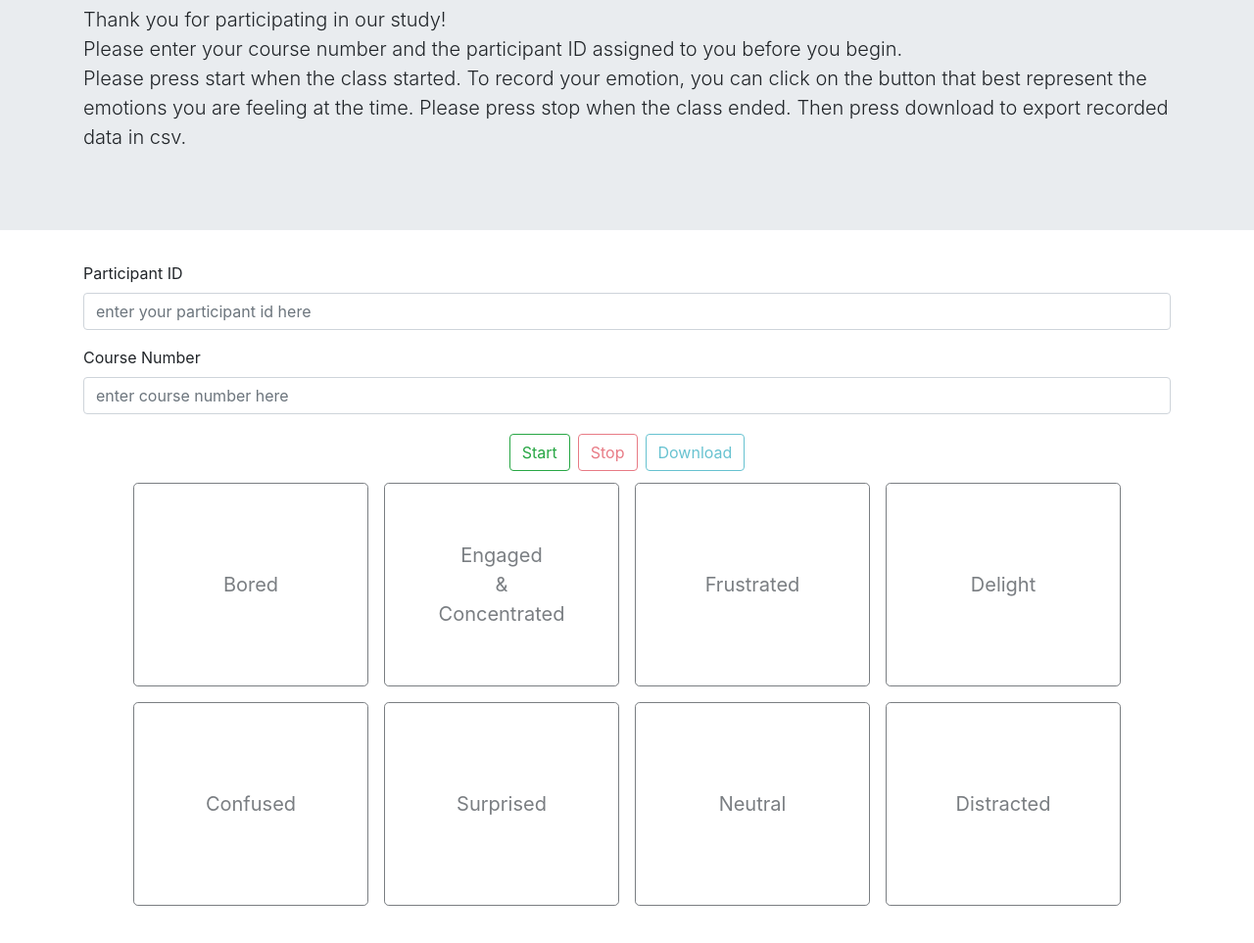
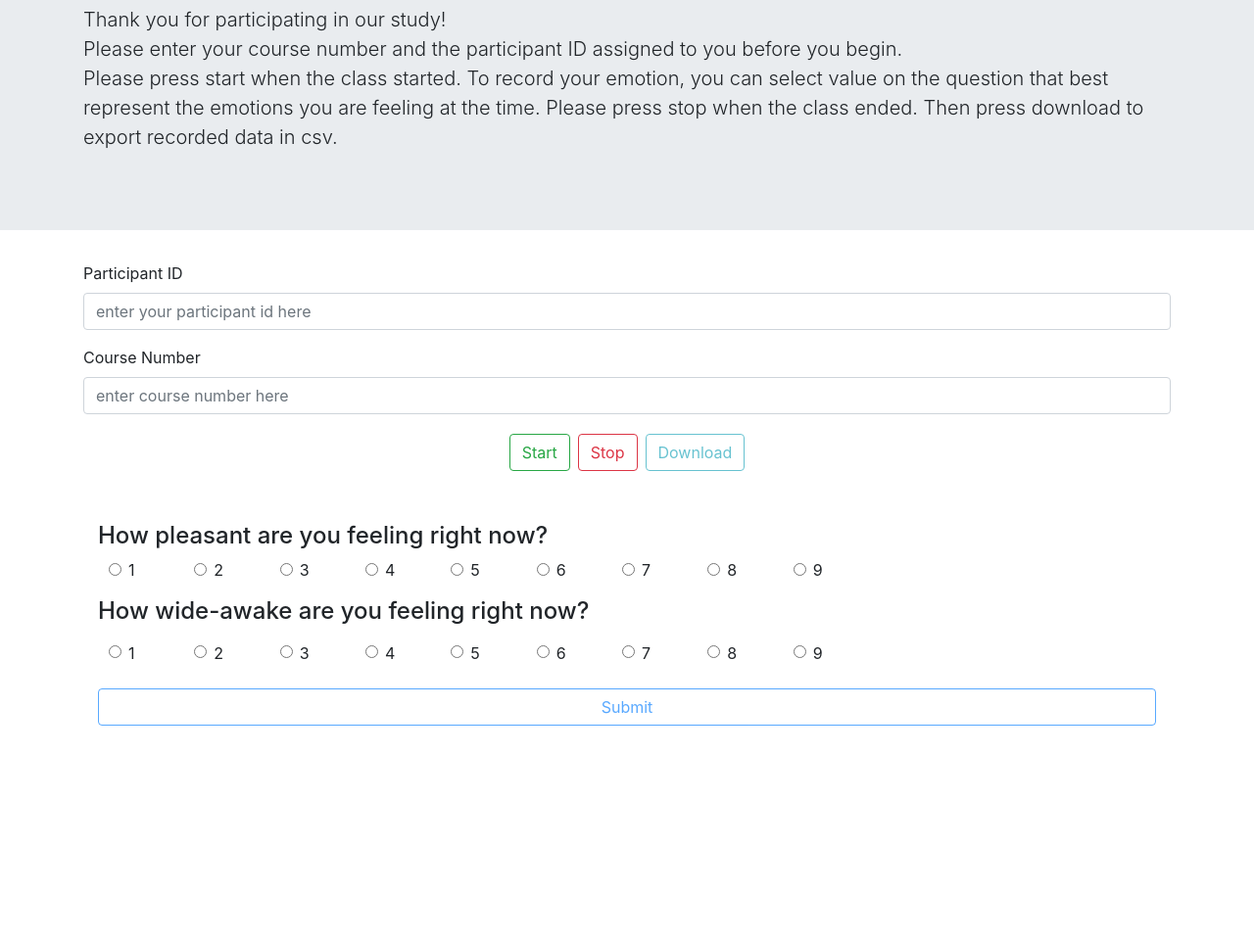
Before and after one commit to RuiheOnRails/EMAv2, a plain HTML site: page index.html in a window 1280 px wide. Shown: the part 115-1078 px from the top of the page at 98% size. After the commit the page ends 904 px from the top, so only its background shows below. Drawn offline with nearby package versions, Linux system fonts and the light colour scheme.

Commit message:
added scale radio buttons

```diff
--- a/index.html
+++ b/index.html
@@ -16,7 +16,7 @@
                 <p class="lead">Thank you for participating in our study! <br>
                 Please enter your course number and the participant ID assigned to you before you begin.
                 <br>
-                Please press start when the class started. To record your emotion, you can click on the button that best represent the emotions you are feeling at the time. Please press stop when the class ended. Then press download to export recorded data in csv.
+                Please press start when the class started. To record your emotion, you can select value on the question that best represent the emotions you are feeling at the time. Please press stop when the class ended. Then press download to export recorded data in csv.
                 </p>
             </div>
     </div>
@@ -35,19 +35,143 @@
         <div id="controlButtons"class="d-flex justify-content-center flex-wrap">
             <button id="btnStart" name="Start" type="button" class="btn btn-outline-success m-1">Start</button>
             <button id="btnStop" name="Stop" type="button" class="btn btn-outline-danger m-1">Stop</button>
-            <!-- <button id="btnReset" type="button" class="btn btn-outline-warning m-1">Reset</button> -->
             <button id="btnDownload" type="button" class="btn btn-outline-info m-1">Download</button>
         </div>
 
-        <div id="emotionButtons"class="d-flex justify-content-center flex-wrap">
-            <button name="Bored"id="btnBore" type="button" class="btn btn-outline-dark btn-lg custBtn">Bored</button>
-            <button name="Engaged and Concentrated" id="btnEnCo" type="button" class="btn btn-outline-dark btn-lg custBtn">Engaged <br> & <br> Concentrated</button>
-            <button name="Frustrated" id="btnFrus" type="button" class="btn btn-outline-dark btn-lg custBtn">Frustrated</button>
-            <button name="Delight" id="btnDeli" type="button" class="btn btn-outline-dark btn-lg custBtn">Delight</button>
-            <button name="Confused" id="btnConf" type="button" class="btn btn-outline-dark btn-lg custBtn">Confused</button>
-            <button name="Surprised" id="btnSupr" type="button" class="btn btn-outline-dark btn-lg custBtn">Surprised</button>
-            <button name="Neutral" id="btnNeut" type="button" class="btn btn-outline-dark btn-lg custBtn">Neutral</button>
-            <button name="Distracted" id="btnDist" type="button" class="btn btn-outline-dark btn-lg custBtn">Distracted</button>
+        <div class="container container-fluid mt-5">
+            <h4> How pleasant are you feeling right now?</h4>
+            <div class="row mx-3 valenceRadGroup">
+                <div class="col-4 col-md-3 col-lg-1">
+                    <input class="form-check-input" type="radio" name="valenceRad" id="valence1" value="1">
+                    <label class="form-check-label" for="valence1">
+                        1
+                    </label>
+                </div>
+
+                <div class="col-4 col-md-3 col-lg-1 ">
+                    <input class="form-check-input" type="radio" name="valenceRad" id="valence2" value="2">
+                    <label class="form-check-label" for="valence2">
+                        2
+                    </label>
+                </div>
+
+                <div class="col-4 col-md-3 col-lg-1 ">
+                    <input class="form-check-input" type="radio" name="valenceRad" id="valence3" value="3">
+                    <label class="form-check-label" for="valence3">
+                        3
+                    </label>
+                </div>
+
+                <div class="col-4 col-md-3 col-lg-1 ">
+                    <input class="form-check-input" type="radio" name="valenceRad" id="valence4" value="4">
+                    <label class="form-check-label" for="valence4">
+                        4
+                    </label>
+                </div>
+
+                <div class="col-4 col-md-3 col-lg-1 ">
+                    <input class="form-check-input" type="radio" name="valenceRad" id="valence5" value="5">
+                    <label class="form-check-label" for="valence5">
+                        5
+                    </label>
+                </div>
+
+                <div class="col-4 col-md-3 col-lg-1 ">
+                    <input class="form-check-input" type="radio" name="valenceRad" id="valence6" value="6">
+                    <label class="form-check-label" for="valence6">
+                        6
+                    </label>
+                </div>
+
+                <div class="col-4 col-md-3 col-lg-1 ">
+                    <input class="form-check-input" type="radio" name="valenceRad" id="valence7" value="7">
+                    <label class="form-check-label" for="valence7">
+                        7
+                    </label>
+                </div>
+
+                <div class="col-4 col-md-3 col-lg-1 ">
+                    <input class="form-check-input" type="radio" name="valenceRad" id="valence8" value="8">
+                    <label class="form-check-label" for="valence8">
+                        8
+                    </label>
+                </div>
+
+                <div class="col-4 col-md-3 col-lg-1 ">
+                    <input class="form-check-input" type="radio" name="valenceRad" id="valence9" value="9">
+                    <label class="form-check-label" for="valence9">
+                        9
+                    </label>
+                </div>
+            </div>
+
+            <h4 class="my-3"> How wide-awake are you feeling right now?</h4>
+            <div class="row mx-3 arousalRadGroup">
+                <div class="col-4 col-md-3 col-lg-1">
+                    <input class="form-check-input" type="radio" name="arousalRad" id="valence1" value="1">
+                    <label class="form-check-label" for="valence1">
+                        1
+                    </label>
+                </div>
+
+                <div class="col-4 col-md-3 col-lg-1">
+                    <input class="form-check-input" type="radio" name="arousalRad" id="arousal2" value="2">
+                    <label class="form-check-label" for="arousal2">
+                        2
+                    </label>
+                </div>
+
+                <div class="col-4 col-md-3 col-lg-1">
+                    <input class="form-check-input" type="radio" name="arousalRad" id="arousal3" value="3">
+                    <label class="form-check-label" for="arousal3">
+                        3
+                    </label>
+                </div>
+
+                <div class="col-4 col-md-3 col-lg-1">
+                    <input class="form-check-input" type="radio" name="arousalRad" id="arousal4" value="4">
+                    <label class="form-check-label" for="arousal4">
+                        4
+                    </label>
+                </div>
+
+                <div class="col-4 col-md-3 col-lg-1">
+                    <input class="form-check-input" type="radio" name="arousalRad" id="arousal5" value="5">
+                    <label class="form-check-label" for="arousal5">
+                        5
+                    </label>
+                </div>
+
+                <div class="col-4 col-md-3 col-lg-1">
+                    <input class="form-check-input" type="radio" name="arousalRad" id="arousal6" value="6">
+                    <label class="form-check-label" for="arousal6">
+                        6
+                    </label>
+                </div>
+
+                <div class="col-4 col-md-3 col-lg-1">
+                    <input class="form-check-input" type="radio" name="arousalRad" id="arousal7" value="7">
+                    <label class="form-check-label" for="arousal7">
+                        7
+                    </label>
+                </div>
+
+                <div class="col-4 col-md-3 col-lg-1">
+                    <input class="form-check-input" type="radio" name="arousalRad" id="arousal8" value="8">
+                    <label class="form-check-label" for="arousal8">
+                        8
+                    </label>
+                </div>
+
+                <div class="col-4 col-md-3 col-lg-1">
+                    <input class="form-check-input" type="radio" name="arousalRad" id="arousal9" value="9">
+                    <label class="form-check-label" for="arousal9">
+                        9
+                    </label>
+                </div>
+            </div>
+
+            <button id="btnSubmit" class="btn btn-outline-primary btn-block mt-4" type="submit">Submit</button>
         </div>
     </div>
 
@@ -55,11 +179,11 @@
 
     </div>
 
-    <div class="modal fade" id="requiredModal" tabindex="-1" role="dialog" aria-labelledby="exampleModalLongTitle" aria-hidden="true">
+    <div class="modal fade" id="requiredModal" tabindex="-1" role="dialog"  aria-hidden="true">
         <div class="modal-dialog" role="document">
           <div class="modal-content">
             <div class="modal-header">
-              <h5 class="modal-title" id="exampleModalLongTitle">Enter Required Fields</h5>
+              <h5 class="modal-title">Enter Required Fields</h5>
               <button type="button" class="close" data-dismiss="modal" aria-label="Close">
                 <span aria-hidden="true">&times;</span>
               </button>
@@ -73,6 +197,25 @@
           </div>
         </div>
       </div>
+
+      <div class="modal fade" id="selectValueModal" tabindex="-1" role="dialog"  aria-hidden="true">
+        <div class="modal-dialog" role="document">
+            <div class="modal-content">
+            <div class="modal-header">
+                <h5 class="modal-title">Select value under question</h5>
+                <button type="button" class="close" data-dismiss="modal" aria-label="Close">
+                <span aria-hidden="true">&times;</span>
+                </button>
+            </div>
+            <div class="modal-body">
+                Select at least one value under each question
+            </div>
+            <div class="modal-footer">
+                <button type="button" class="btn btn-secondary" data-dismiss="modal">Close</button>
+            </div>
+            </div>
+        </div>
+        </div>
 </body>
 <script src="https://code.jquery.com/jquery-3.3.1.slim.min.js" integrity="sha384-q8i/X+965DzO0rT7abK41JStQIAqVgRVzpbzo5smXKp4YfRvH+8abtTE1Pi6jizo" crossorigin="anonymous"></script>
 <script src="https://cdnjs.cloudflare.com/ajax/libs/popper.js/1.14.3/umd/popper.min.js" integrity="sha384-ZMP7rVo3mIykV+2+9J3UJ46jBk0WLaUAdn689aCwoqbBJiSnjAK/l8WvCWPIPm49" crossorigin="anonymous"></script>
--- a/index.js
+++ b/index.js
@@ -1,23 +1,28 @@
 var trackingData = [];
 var partID = "";
 var courseID = "";
-var btnIdToNameMap = new Map();
-btnIdToNameMap.set("btnBore", "Bored");
-btnIdToNameMap.set("btnEnCo", "Engaged and Concentrated");
-btnIdToNameMap.set("btnFrus", "Frustrated");
-btnIdToNameMap.set("btnDeli", "Delight");
-btnIdToNameMap.set("btnConf", "Confused");
-btnIdToNameMap.set("btnSupr", "Surprised");
-btnIdToNameMap.set("btnNeut", "Neutral");
-btnIdToNameMap.set("btnStop", "Stop");
-btnIdToNameMap.set("btnDist", "Distracted")
+
+// var slider = new Slider("#ex13", {
+//     ticks: [0, 100, 200, 300, 400],
+//     ticks_labels: ['$0', '$100', '$200', '$300', '$400'],
+//     ticks_snap_bounds: 30
+// });
 
 function addEventListenerToBtns(){
-    btnIdToNameMap.forEach((v, k) => {
-        document.getElementById(k).addEventListener("click", e => {
-            e.preventDefault();
-            addToTrackingData(v,getCurrentTimeInString());
-        });
+    document.getElementById("btnSubmit").addEventListener("click", (e) => {
+        e.preventDefault();
+        let val = getRadioValue("valenceRad");
+        let aro = getRadioValue("arousalRad");
+
+        if(val == "" || aro == ""){
+            showSelectValueModal();
+        }else{
+            addToTrackingData(val, aro, getCurrentTimeInString());
+        }
+    });
+
+    document.getElementById("btnStop").addEventListener("click", (e) => {
+        addToTrackingData("STOP", "STOP", getCurrentTimeInString());
     });
 
     document.getElementById("btnStart").addEventListener("click", (e) =>{
@@ -28,46 +33,39 @@ function addEventListenerToBtns(){
         if(partID === "" || courseID === ""){
             showModal();
         }else{
-            addToTrackingData("Start",getCurrentTimeInString());
+            addToTrackingData("START", "START", getCurrentTimeInString());
             enableBtns();
             lockRequiredForm();
             document.getElementById("btnStart").setAttribute("disabled", true);
         }
     });
 
-    // document.getElementById("btnReset").addEventListener("click", (e) =>{
-    //     e.preventDefault();
-    //     document.getElementById("btnStart").removeAttribute("disabled");
-    //     disableBtns();
-    //     enableRequiredForm();
-    //     trackingData = [];
-    // });
-
     document.getElementById("btnDownload").addEventListener("click", (e) =>{
         e.preventDefault();
         convertArrayOfObjectsToCSV(trackingData);
         downloadCSV({"filename": partID});
-        // document.getElementById("btnReset").click();
     });
+}
+
+function getRadioValue(radGroupName){
+    let retValue = "";
+    document.getElementsByName(radGroupName).forEach(el => {
+        if(el.checked == true){
+            retValue =  el.value
+        }
+    });
+    return retValue;
 }
 
 //true or false does not matter in this function, to re-enable button, attribute disabled must be removed
 function disableBtns() {
-    btnIdToNameMap.forEach((v, k) => {
-        document.getElementById(k).setAttribute("disabled", true);
-    });
-
-    // document.getElementById("btnReset").setAttribute("disabled", true);
     document.getElementById("btnDownload").setAttribute("disabled", true);
+    document.getElementById("btnSubmit").setAttribute("disabled", true);
 }
 
 function enableBtns() {
-    btnIdToNameMap.forEach((v, k) => {
-        document.getElementById(k).removeAttribute("disabled");
-    })
-
-    // document.getElementById("btnReset").removeAttribute("disabled");
     document.getElementById("btnDownload").removeAttribute("disabled");
+    document.getElementById("btnSubmit").removeAttribute("disabled");
 }
 
 function lockRequiredForm(){
@@ -135,17 +133,19 @@ function getCurrentTimeInString(){
     return (new Date).toLocaleString();
 }
 
-function addToTrackingData(emotion, time){
+function addToTrackingData(val, aro, time){
     var obj = {
         PartID: "",
         CourseID: "",
-        Emotion: "",
+        Valence: "",
+        Arousal: "",
         Date: "",
         TimeStamp: ""
     };
     obj.PartID = partID;
     obj.CourseID = courseID;
-    obj.Emotion = emotion;
+    obj.Valence = val;
+    obj.Arousal = aro;
     obj.Date = time;
     trackingData.push(obj);
 }
@@ -162,5 +162,9 @@ function showModal(){
     });
 }
 
+function showSelectValueModal(){
+    $("#selectValueModal").modal('show');
+}
+
 addEventListenerToBtns();
 disableBtns();
```
